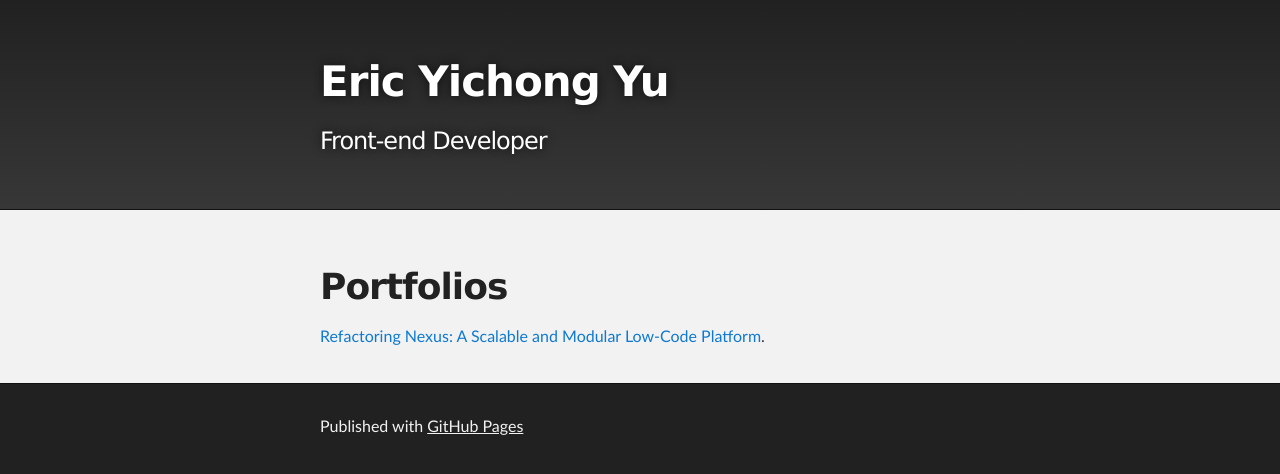
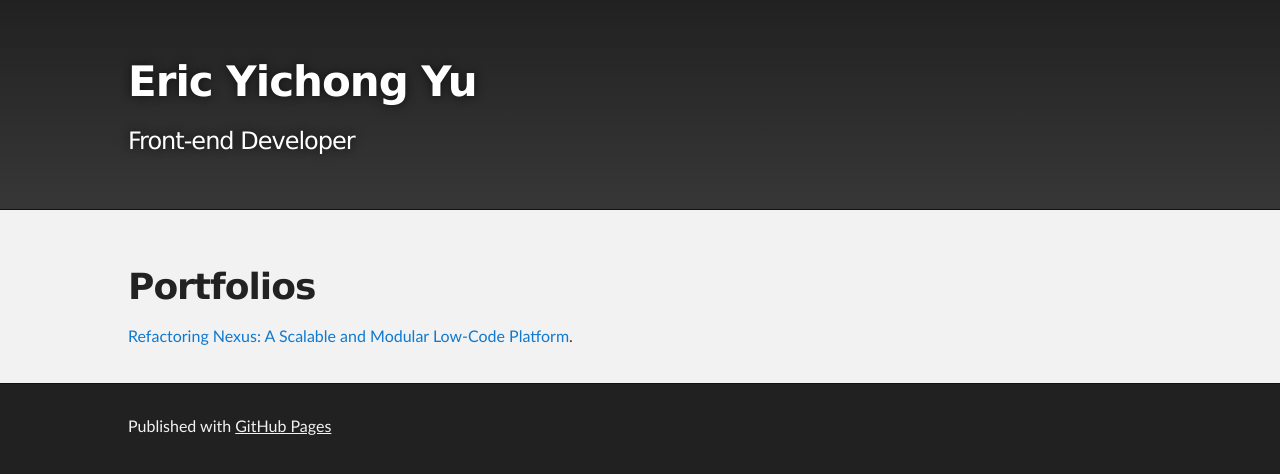
Before and after one commit to yuyic/yuyic.github.io, a Jekyll site: the page built from index.md, in a window 1280 px wide. Shown: the top 474 px of the page. Built offline with Jekyll 4.4.1, drawn with Linux system fonts in a browser that asks for light colours; our own code applies the rules of GitHub Pages for plain Markdown files.

Commit message:
update css

```diff
--- a/_sass/jekyll-theme-slate.scss
+++ b/_sass/jekyll-theme-slate.scss
@@ -275,7 +275,7 @@ Full-Width Styles
 
 .inner {
   position: relative;
-  max-width: 640px;
+  max-width: 80%;
   padding: 20px 10px;
   margin: 0 auto;
 }
```
